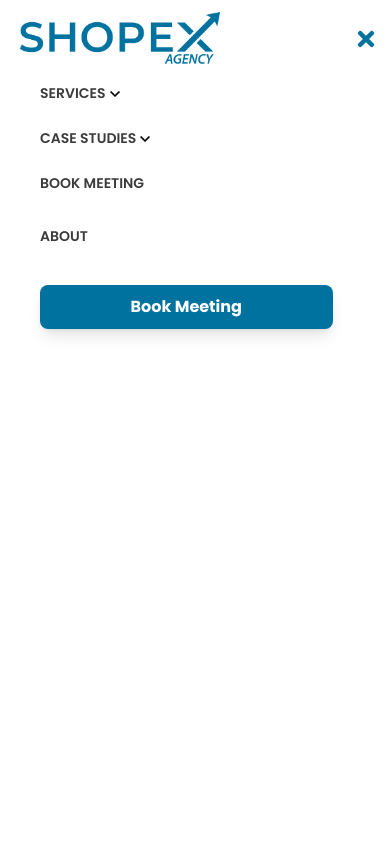
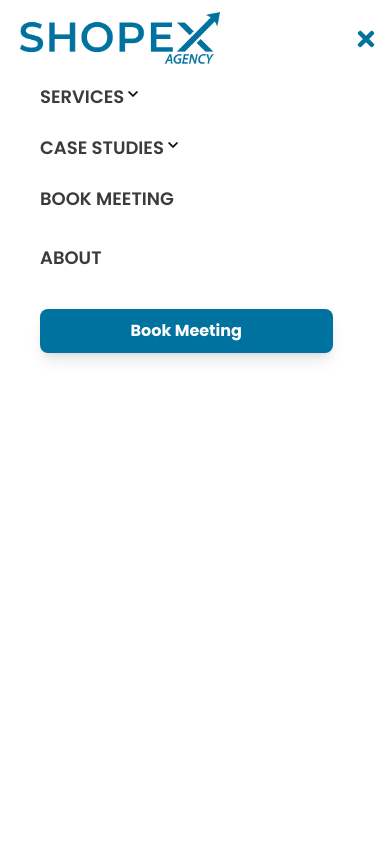
Before and after one commit to Rizu0007/digital-dost-demo, a Next.js app: page /case-study in a window 390 px wide. Both pictures are taken after a click on the button 366 px from the left and 38 px from the top of the page. Shown: the top 844 px of the page. Built offline with nearby package versions, Linux system fonts and the light colour scheme.

Commit message:
mega menu

```diff
--- a/components/navbar.jsx
+++ b/components/navbar.jsx
@@ -71,31 +71,59 @@ const landingPages = [
 
 function Navbar() {
 
-  const [isMenuOpen, setIsMenuOpen] = useState(false);
-  const [isClickDone,setisClickDone]=useState(true);
+  const [isMenuOpen, setIsMenuOpen] = useState();
+  const [isMegaMenuOpen, setIsMegaMenuOpen] = useState(false);
+  const [isMegaMenuService, setIsMegaMenuService] = useState(false);
 
-  const toggleMega =() =>{
-    setisClickDone(!isClickDone);
-  }
+  const [isMobile, setIsMobile] = useState(false);
+
+
+  // Check if screen is mobile/tablet on mount and resize
+  useEffect(() => {
+    const checkMobile = () => {
+      setIsMobile(window.innerWidth < 1024); // md breakpoint
+    };
+
+    checkMobile();
+    window.addEventListener("resize", checkMobile);
+    return () => window.removeEventListener("resize", checkMobile);
+  }, []);
+
   // Toggle menu visibility
   const toggleMenu = () => {
     setIsMenuOpen(!isMenuOpen);
+    if (isMegaMenuOpen) setIsMegaMenuOpen(false);
   };
 
-  // Close the menu if the width is 1024px or less
+
+
+
+  // Toggle mega menu
+  const toggleMegaMenu = (e) => {
+    if (isMobile) {
+      e.preventDefault();
+      setIsMegaMenuOpen(!isMegaMenuOpen);
+    }
+  };
+  const toggleMegaService = (e) => {
+    if (isMobile) {
+      e.preventDefault();
+      setIsMegaMenuService(!isMegaMenuService);
+    }
+  };
+
+  // Close menu on larger screens
   useEffect(() => {
     const handleSize = () => {
-      if (window.innerWidth > 1024 && isMenuOpen) {
-        toggleMenu();
+      if (window.innerWidth > 1024) {
+        setIsMenuOpen(false);
+        setIsMegaMenuOpen(false);
       }
     };
 
     window.addEventListener("resize", handleSize);
-    return () => {
-      window.removeEventListener("resize", handleSize);
-    };
-  }, [isMenuOpen]);
-
+    return () => window.removeEventListener("resize", handleSize);
+  }, []);
 
 
   return (
@@ -117,7 +145,7 @@ function Navbar() {
           </div>
 
           {/* menu */}
-          <div className={`pb-3 pt-3 lg:flex justify-center items-center w-3/4 flex-row ${isMenuOpen ? "  translateX(-100%) transition-transform duration-1000 ease-in-out fixed top-0 left-0 h-full w-full bg-white mt-0 z-50" : "hidden"}`}>
+          <div className={`pb-3 pt-3 lg:flex justify-center items-center w-3/4 flex-row  ${isMenuOpen ? "  translateX(-100%) transition-transform duration-1000 ease-in-out fixed top-0 left-0 h-full w-full bg-white mt-0 z-50 overflow-y-auto whitespace-nowrap xs:overflow-x-hidden lg:overflow-y-hidden lg:whitespace-normal " : "hidden"}`}>
             <div className="xs:1/6 lg:hidden flex justify-start ml-5">
               <Image
                 src="/Shopex logo blue.png"
@@ -138,19 +166,41 @@ function Navbar() {
                 </button>
               </div>
             </div>
-            <ul className={`font-semibold text-[#171717d7] flex lg:space-x-16 xl:space-x-20 2xl:space-x-28 text-[14px] text-nowrap ${isMenuOpen ? " w-3/4 flex-col  justify-center flex mx-24 xs:mx-10  bg-white relative" : ""}`}>
+            <ul className={`font-semibold text-[#171717d7] flex lg:space-x-16 xl:space-x-20 2xl:space-x-28 xs:text-[18px]  lg:text-[14px] text-nowrap ${isMenuOpen ? " w-3/4 flex-col  justify-center flex mx-24 xs:mx-10  bg-white relative" : ""}`}>
               <li className="relative group ">
 
-                  <Link href="/services" className="w-full pt-4 pb-2 md:hover:border-b-2 md: hover:border-b-[#00729f] flex " onClick={() => setIsMenuOpen(false)}>SERVICES
-                    <Image src='/down-arrow.png' alt='arrowdown' width={18} height={10} className="ml-1 h-[10px] w-[10px] mt-[6px]"  onClick={toggleMega}
+                <Link
+                  href="/services"
+                  className="w-full pt-4 pb-2 md:hover:border-b-2 md:hover:border-b-[#00729f] flex"
+                  onClick={(e) => {
+                    if (isMobile) {
+                      e.preventDefault();
+                      toggleMegaService(e); // Call toggleMegaMenu here
+                    } else {
+                      setIsMegaMenuService(false);
+                    }
+                  }}
+
+                >
+                  SERVICES
+                  <Image
+                    src='/down-arrow.png'
+                    alt='arrowdown'
+                    width={18}
+                    height={10}
+                    className="ml-1 h-[10px] w-[10px] mt-[6px]"
                   />
                 </Link>
-                  {isClickDone && (
 
-                  <div id="mega-menu-full-dropdown" className={` lg:absolute lg:-ml-[230px] min-[1199px]:-ml-[280px] xl:-ml-[260px] min-[1339px]:-ml-[300px] min-[1424px]:-ml-[400px] 2xl:-ml-[350px] hidden group-hover:flex  mt-3 mb-6 z-20 px-3${!isClickDone ? "z-0  " :" "}`}>
-                    <div className="grid w-[90vw]  2xl:w-[90vw]  px-4 py-5 mx-auto bg-white rounded-xl text-gray-900 dark:text-black xs:grid-cols-1 md:grid-cols-4 shadow-md z-20">
-                      <ul className="flex flex-col space-y-4 md:w-3/4 pl-4">
-                        <div className="flex justify-start items-center mt-2 text-[#444444] font-semibold text-[18px] 2xl:text-[20px]">
+                <div id="mega-menu-full-dropdown"
+                  className={`lg:absolute xs:-ml-9 lg:-ml-[230px] min-[1199px]:-ml-[280px] xl:-ml-[260px] min-[1339px]:-ml-[300px] min-[1424px]:-ml-[400px] 2xl:-ml-[350px] ${isMobile
+                    ? isMegaMenuService ? 'block' : 'hidden'
+                    : 'hidden group-hover:flex'
+                    } lg:mt-3 mb-6  px-3`}
+                >
+                  <div className="grid xs:w-[100vw] md:w-[90vw]  2xl:w-[90vw]  px-4 lg;py-5 mx-auto bg-white lg:rounded-xl text-gray-900 dark:text-black xs:grid-cols-1 md:grid-cols-4 lg:shadow-md ">
+                    <ul className="flex flex-col space-y-4 md:w-3/4 lg:pl-4">
+                      <div className="flex justify-start items-center mt-2 text-[#444444] font-semibold text-[14px] 2xl:text-[20px]">
                         <h3>Digital Marketing</h3>
 
                         {/* <Image src='/megamenu/performance.png' alt='mega1' height={25} width={25} className="ml-3" /> */}
@@ -160,7 +210,7 @@ function Navbar() {
                       {digitalMarketing.map((item, index) => (
                         <li key={index}>
                           <Link href={item.link} className="">
-                              <span className="xs:text-[10px] lg:xs:text-[10px] lg:text-[16px] font-medium text-gray-500">
+                            <span className="xs:text-[12px]  lg:text-[16px] font-medium text-gray-500">
                               {item.sub}
                             </span>
                           </Link>
@@ -168,7 +218,7 @@ function Navbar() {
                       ))}
 
                       <div className="flex flex-col  space-y-4">
-                          <div className="flex justify-start items-center mt-2 text-[#444444] font-semibold text-[18px] 2xl:text-[20px]">
+                        <div className="flex justify-start items-center mt-2 text-[#444444] font-semibold text-[14px] 2xl:text-[20px]">
                           <h3>App Development</h3>
                           {/* <Image src='/megamenu/mega3.svg' alt='mega2' height={25} width={25} className="ml-3" /> */}
 
@@ -177,7 +227,7 @@ function Navbar() {
                         {appDevelopment.map((item, index) => (
                           <li key={index}>
                             <Link href={item.link} className="">
-                                <span className="xs:text-[10px] lg:xs:text-[10px] text-left lg:text-[16px] font-medium text-gray-500">
+                              <span className="xs:text-[12px] text-left lg:text-[16px] font-medium text-gray-500">
                                 {item.sub}
                               </span>
                             </Link>
@@ -187,7 +237,7 @@ function Navbar() {
                     </ul>
 
                     <ul className="flex flex-col space-y-4 md:w-3/4">
-                        <div className="flex justify-start items-center mt-2 text-[#444444] font-semibold text-[18px] 2xl:text-[20px]">
+                      <div className="flex justify-start items-center mt-2 text-[#444444] font-semibold text-[14px] 2xl:text-[20px]">
                         <h3>Ui/Ux Design</h3>
 
                         {/* <Image src='/megamenu/mega4.svg' alt='mega' height={25} width={25} className="ml-3" /> */}
@@ -197,13 +247,13 @@ function Navbar() {
                       {uiuxDesign.map((item, index) => (
                         <li key={index}>
                           <Link href={item.link} className="">
-                              <span className="xs:text-[10px] lg:xs:text-[10px] lg:text-[16px] font-medium text-gray-500">
+                            <span className="xs:text-[12px] lg:text-[16px] font-medium text-gray-500">
                               {item.sub}
                             </span>
                           </Link>
                         </li>
                       ))}
-                        <div className="flex justify-start items-center mt-2 text-[#444444] font-semibold text-[18px] 2xl:text-[20px]">
+                      <div className="flex justify-start items-center mt-2 text-[#444444] font-semibold text-[14px] 2xl:text-[20px]">
                         <h3>CRM Solutions</h3>
 
                         {/* <Image src='/megamenu/mega5.svg' alt='mega1' height={25} width={25} className="ml-3" /> */}
@@ -213,7 +263,7 @@ function Navbar() {
                       {crmSolutions.map((item, index) => (
                         <li key={index}>
                           <Link href={item.link} className="">
-                              <span className="xs:text-[10px] lg:xs:text-[10px] lg:text-[16px] font-medium text-gray-500">
+                            <span className="xs:text-[12px] lg:text-[16px] font-medium text-gray-500">
                               {item.sub}
                             </span>
                           </Link>
@@ -222,7 +272,7 @@ function Navbar() {
 
                     </ul>
                     <ul className="flex flex-col space-y-4 md:w-3/4">
-                        <div className="flex justify-start items-center mt-2 text-[#444444] font-semibold text-[18px] 2xl:text-[20px]">
+                      <div className="flex justify-start items-center mt-2 text-[#444444] font-semibold text-[14px] 2xl:text-[20px]">
                         <h3>Email Marketing</h3>
 
                         {/* <Image src='/megamenu/mega6.svg' alt='mega1' height={25} width={25} className="ml-3" /> */}
@@ -232,13 +282,13 @@ function Navbar() {
                       {emailMarketing.map((item, index) => (
                         <li key={index}>
                           <Link href={item.link} className="">
-                              <span className="xs:text-[10px] lg:xs:text-[10px] lg:text-[16px] font-medium text-gray-500">
+                            <span className="xs:text-[12px] lg:text-[16px] font-medium text-gray-500">
                               {item.sub}
                             </span>
                           </Link>
                         </li>
                       ))}
-                        <div className="flex justify-start items-center mt-2 text-[#444444] font-semibold text-[18px] 2xl:text-[20px]">
+                      <div className="flex justify-start items-center mt-2 text-[#444444] font-semibold text-[14px] 2xl:text-[20px]">
                         <h3>Blockchain Development</h3>
 
                         {/* <Image src='/megamenu/mega7.svg' alt='mega1' height={25} width={25} className="ml-3" /> */}
@@ -248,7 +298,7 @@ function Navbar() {
                       {blockchainDevelopment.map((item, index) => (
                         <li key={index}>
                           <Link href={item.link} className="">
-                              <span className="xs:text-[10px] lg:xs:text-[10px] lg:text-[16px] font-medium text-gray-500">
+                            <span className="xs:text-[12px] lg:text-[16px] font-medium text-gray-500">
                               {item.sub}
                             </span>
                           </Link>
@@ -257,9 +307,9 @@ function Navbar() {
 
                     </ul>
 
-                      <ul className="flex flex-col   space-y-4 md:w-3/4 ml-4">
+                    <ul className="flex flex-col   space-y-4 md:w-3/4 lg:ml-4">
                       <div className="flex flex-col  space-y-4">
-                          <div className="flex mt-2 text-[#444444] font-semibold text-[18px] 2xl:text-[20px]">
+                        <div className="flex mt-2 text-[#444444] font-semibold text-[14px] 2xl:text-[20px]">
                           <h3>Web Development</h3>
                           {/* <Image src='/megamenu/mega8.svg' alt='mega1' height={25} width={25} className="ml-3" /> */}
 
@@ -268,14 +318,14 @@ function Navbar() {
                         {webDevelopment.map((item, index) => (
                           <li key={index}>
                             <Link href={item.link} className="">
-                                <span className="xs:text-[10px] lg:xs:text-[10px] text-left lg:text-[16px] font-medium text-gray-500">
+                              <span className="xs:text-[12px] text-left lg:text-[16px] font-medium text-gray-500">
                                 {item.sub}
                               </span>
                             </Link>
                           </li>
                         ))}
                       </div>
-                        <div className="flex justify-start items-center mt-2 text-[#444444] font-semibold text-[18px] 2xl:text-[20px]">
+                      <div className="flex justify-start items-center mt-2 text-[#444444] font-semibold text-[14px] 2xl:text-[20px]">
                         <h3>Landing Pages</h3>
 
                         {/* <Image src='/megamenu/mega9.svg' alt='mega1' height={25} width={25} className="ml-3" /> */}
@@ -285,7 +335,7 @@ function Navbar() {
                       {landingPages.map((item, index) => (
                         <li key={index}>
                           <Link href={item.link} className="">
-                              <span className="xs:text-[10px] lg:xs:text-[10px] lg:text-[16px] font-medium text-gray-500">
+                            <span className="xs:text-[12px] lg:text-[16px] font-medium text-gray-500">
                               {item.sub}
                             </span>
                           </Link>
@@ -304,25 +354,46 @@ function Navbar() {
 
 
 
-)}
+
 
               </li>
 
               <li className="relative group ">
-                <Link href="/casestudyall" className="w-full pt-4 pb-2 md:hover:border-b-2 md: hover:border-b-[#00729f] flex" onClick={() => setIsMenuOpen(false)}>CASE STUDIES
-                  <Image src='/down-arrow.png' alt='arrowdown' width={18} height={10} className="ml-1 h-[10px] w-[10px] mt-[6px]" onClick={toggleMega} />
+                <Link
+                  href="/casestudyall"
+                  className="w-full pt-4 pb-2 md:hover:border-b-2 md:hover:border-b-[#00729f] flex"
+                  onClick={(e) => {
+                    if (isMobile) {
+                      e.preventDefault();
+                      toggleMegaMenu(e); // Call toggleMegaMenu here
+                    } else {
+                      setIsMenuOpen(false);
+                    }
+                  }}
+                >
+                  CASE STUDIES
+                  <Image
+                    src='/down-arrow.png'
+                    alt='arrowdown'
+                    width={18}
+                    height={10}
+                    className="ml-1 h-[10px] w-[10px] mt-[6px]"
+                  />
                 </Link>
                 {/* Mega menu hover */}
 
-                {isClickDone && (
-                <div id="mega-menu-full-dropdown" className={`absolute md:-ml-[220px] shadow-xl hidden group-hover:flex mt-3 mb-6 z-20${!isClickDone ? "z-0  " :" "}`}>
-                  <div className="grid w-[550px] px-5 py-3 mx-auto bg-white rounded-xl text-gray-900 dark:text-black xs:grid-cols-1 md:grid-cols-2 z-20">
+                <div
+                  id="mega-menu-full-dropdown"
+                  className={`lg:absolute xs:-ml[240px] md:-ml-[220px] shadow-xl ${isMobile ? (isMegaMenuOpen ? 'block' : 'hidden') : 'hidden group-hover:flex'
+                    } mt-3 mb-6 `}
+                >
+                  <div className="grid w-[550px] px-5 py-3 mx-auto bg-white rounded-xl text-gray-900 dark:text-black xs:grid-cols-1 md:grid-cols-2 ">
 
                     {/* Left Column: Industry */}
-                    <ul className="flex flex-col space-y-0 md:w-1/2">
+                    <ul className="flex flex-col space-y-0 lg:w-1/2">
                       {/* Heading */}
-                      <div className="flex justify-center  font-bold text-[30px]">
-                        <h3 className="ml-4">Industries</h3>
+                      <div className="flex lg:justify-center  font-bold text-[30px]">
+                        <h3 className="lg:ml-4">Industries</h3>
                       </div>
 
                       {/* Industry List */}
@@ -396,7 +467,7 @@ function Navbar() {
                     {/* Right Column: Services */}
                     <ul className="flex flex-col space-y-0 md:w-1/2">
                       {/* Heading */}
-                      <div className="flex justify-end font-bold text-[30px]">
+                      <div className="flex lg:justify-end font-bold text-[30px]">
                         <h3>Services</h3>
                       </div>
 
@@ -471,10 +542,12 @@ function Navbar() {
                   </div>
                 </div>
 
-                )}
+
 
               </li>
-              <Link href="/calendly" className="w-full py-4 hover:border-b-2 hover:border-b-[#00729f]" onClick={() => setIsMenuOpen(false)}>BOOK MEETING</Link>
+
+
+              <Link href="/calendly" className="w-full py-4 md:hover:border-b-2 md:hover:border-b-[#00729f]" onClick={() => setIsMenuOpen(false)}>BOOK MEETING</Link>
               <Link href="/digital-us" className="w-full py-4 hover:border-b-2 hover:border-b-[#00729f]" onClick={() => setIsMenuOpen(false)}>ABOUT</Link>
 
               {/* Adjusted button */}
--- a/package.json
+++ b/package.json
@@ -14,7 +14,9 @@
     "react": "^18",
     "react-countup": "^6.5.3",
     "react-dom": "^18",
-    "react-icons": "^5.3.0"
+    "react-icons": "^5.3.0",
+    "react-slick": "^0.30.2",
+    "slick-carousel": "^1.8.1"
   },
   "devDependencies": {
     "eslint": "^8",
```
Also changed, not shown: 1 other file (tests, documents, lock files or other folders). Lines whose indentation alone changed are shown as unchanged.
